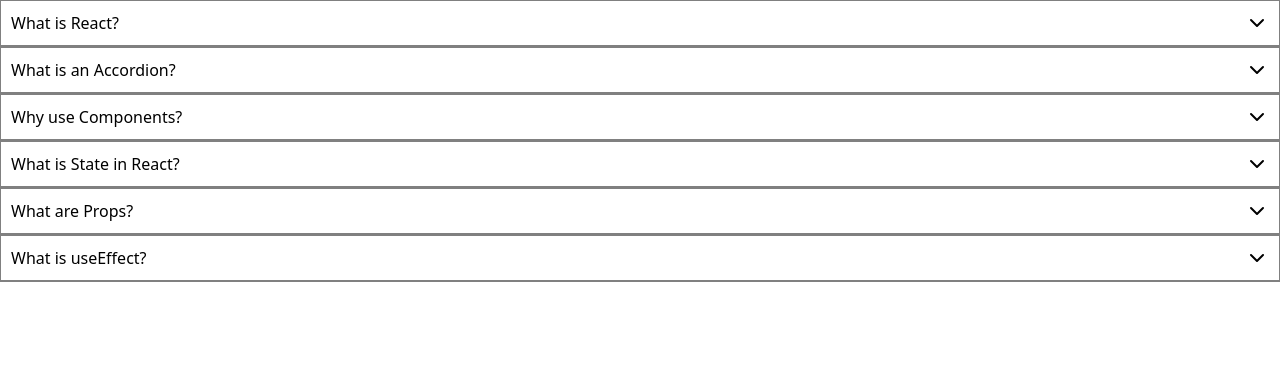
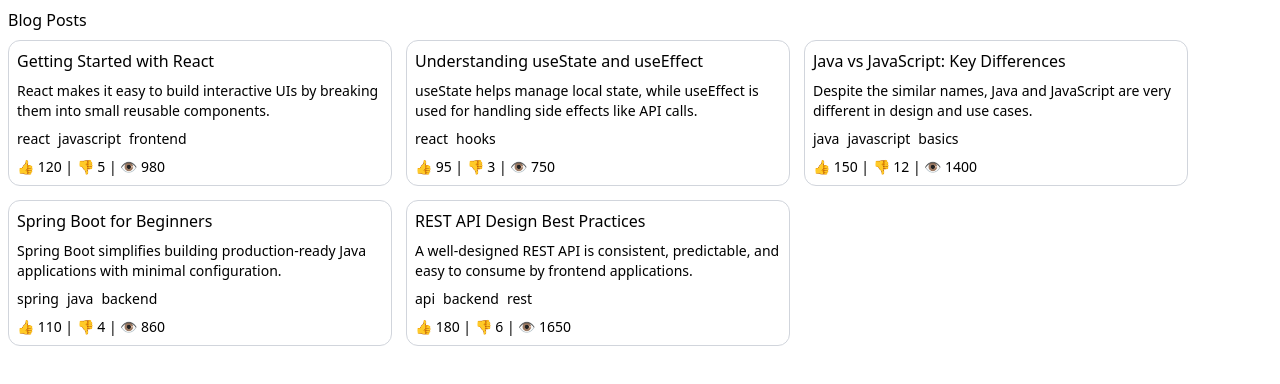
Before and after one commit to aakashojha68/react-interview-prep, a React (Vite) app: page / in a window 1280 px wide. Shown: the top 384 px of the page. Built offline with nearby package versions, Linux system fonts and the light colour scheme.

Commit message:
08-blog-post

```diff
--- /dev/null
+++ b/src/08-blog-post/BlogPost.jsx
@@ -0,0 +1,31 @@
+import Blogs from "./postsData";
+
+const PostCard = ({ title, body, tags, reactions, views }) => {
+  return (
+    <div className="border border-gray-300 p-2 w-96 rounded-xl flex flex-col justify-evenly gap-2">
+      <h4 className="">{title}</h4>
+      <p className="text-sm">{body}</p>
+      <div className="flex gap-2 ">
+        {tags?.map((tag) => {
+          return <span className="text-sm">{tag}</span>;
+        })}
+      </div>
+      <div className="text-sm">
+        👍 {reactions.likes} | 👎 {reactions.dislikes} | 👁️ {views}
+      </div>
+    </div>
+  );
+};
+
+export default function BlogPosts() {
+  return (
+    <div className="p-2">
+      <h2>Blog Posts </h2>
+      <div className="my-2 flex flex-wrap gap-3.5">
+        {Blogs?.map((blog) => {
+          return <PostCard key={blog.id} {...blog} />;
+        })}
+      </div>
+    </div>
+  );
+}
--- /dev/null
+++ b/src/08-blog-post/postsData.js
@@ -0,0 +1,60 @@
+// postsData.js
+const Blogs = [
+  {
+    id: 1,
+    title: "Getting Started with React",
+    body: "React makes it easy to build interactive UIs by breaking them into small reusable components.",
+    tags: ["react", "javascript", "frontend"],
+    reactions: {
+      likes: 120,
+      dislikes: 5,
+    },
+    views: 980,
+  },
+  {
+    id: 2,
+    title: "Understanding useState and useEffect",
+    body: "useState helps manage local state, while useEffect is used for handling side effects like API calls.",
+    tags: ["react", "hooks"],
+    reactions: {
+      likes: 95,
+      dislikes: 3,
+    },
+    views: 750,
+  },
+  {
+    id: 3,
+    title: "Java vs JavaScript: Key Differences",
+    body: "Despite the similar names, Java and JavaScript are very different in design and use cases.",
+    tags: ["java", "javascript", "basics"],
+    reactions: {
+      likes: 150,
+      dislikes: 12,
+    },
+    views: 1400,
+  },
+  {
+    id: 4,
+    title: "Spring Boot for Beginners",
+    body: "Spring Boot simplifies building production-ready Java applications with minimal configuration.",
+    tags: ["spring", "java", "backend"],
+    reactions: {
+      likes: 110,
+      dislikes: 4,
+    },
+    views: 860,
+  },
+  {
+    id: 5,
+    title: "REST API Design Best Practices",
+    body: "A well-designed REST API is consistent, predictable, and easy to consume by frontend applications.",
+    tags: ["api", "backend", "rest"],
+    reactions: {
+      likes: 180,
+      dislikes: 6,
+    },
+    views: 1650,
+  },
+];
+
+export default Blogs;
--- a/src/App.jsx
+++ b/src/App.jsx
@@ -5,11 +5,11 @@
 import ProgressBar from "./05-progress-bar/ProgressBar";
 import RenderAccordians from "./06-accordian/Accordian";
 import Accordion from "./06-accordian/Accordian";
-// import BlogPosts from "./08-blog-post/BlogPost";
+import BlogPosts from "./08-blog-post/BlogPost";
 import DebounceInputSearch from "./09-debounce-input-search/DebounceInputSearch";
 
 function App() {
-  return <RenderAccordians />;
+  return <BlogPosts />;
 }
 
 export default App;
```
